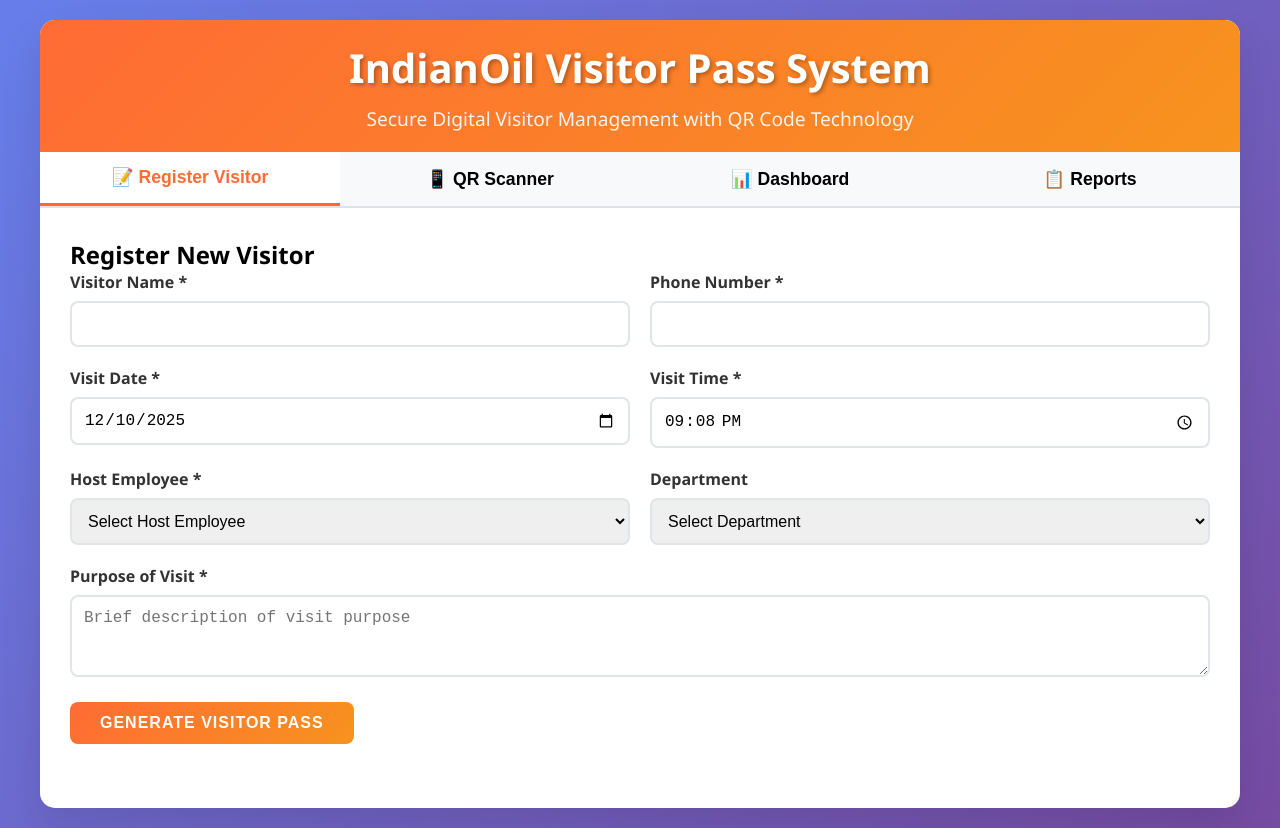
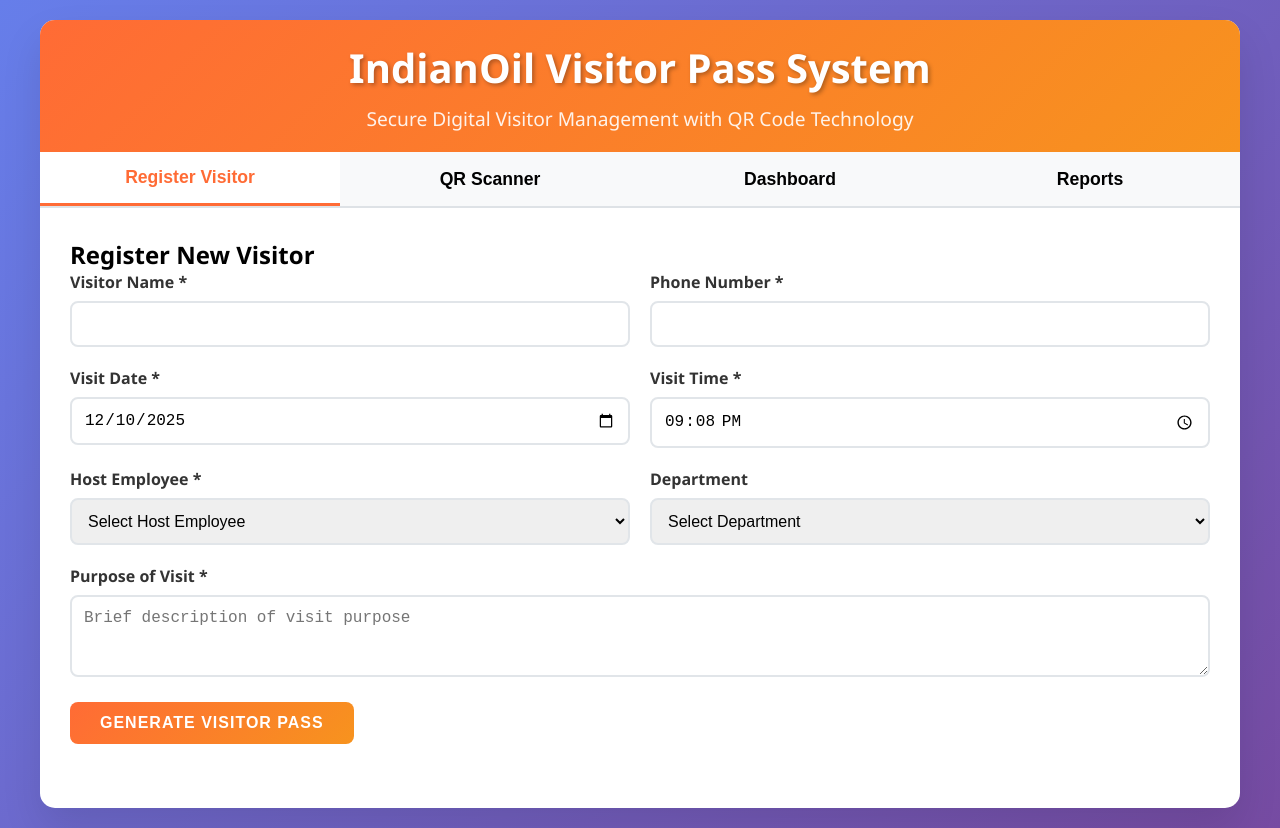
Before and after one commit to Samay06/VisitorpassIocl2, a website: page public/index.html in a window 1280 px wide. Drawn offline with Linux system fonts and the light colour scheme.

Commit message:
Update index.html

```diff
--- a/public/index.html
+++ b/public/index.html
@@ -378,10 +378,10 @@
         </div>
 
         <div class="nav-tabs">
-            <button class="nav-tab active" onclick="showTab('register')">📝 Register Visitor</button>
-            <button class="nav-tab" onclick="showTab('scanner')">📱 QR Scanner</button>
-            <button class="nav-tab" onclick="showTab('dashboard')">📊 Dashboard</button>
-            <button class="nav-tab" onclick="showTab('reports')">📋 Reports</button>
+            <button class="nav-tab active" onclick="showTab('register')">Register Visitor</button>
+            <button class="nav-tab" onclick="showTab('scanner')"> QR Scanner</button>
+            <button class="nav-tab" onclick="showTab('dashboard')">Dashboard</button>
+            <button class="nav-tab" onclick="showTab('reports')"> Reports</button>
         </div>
 
         <div class="tab-content">
```
